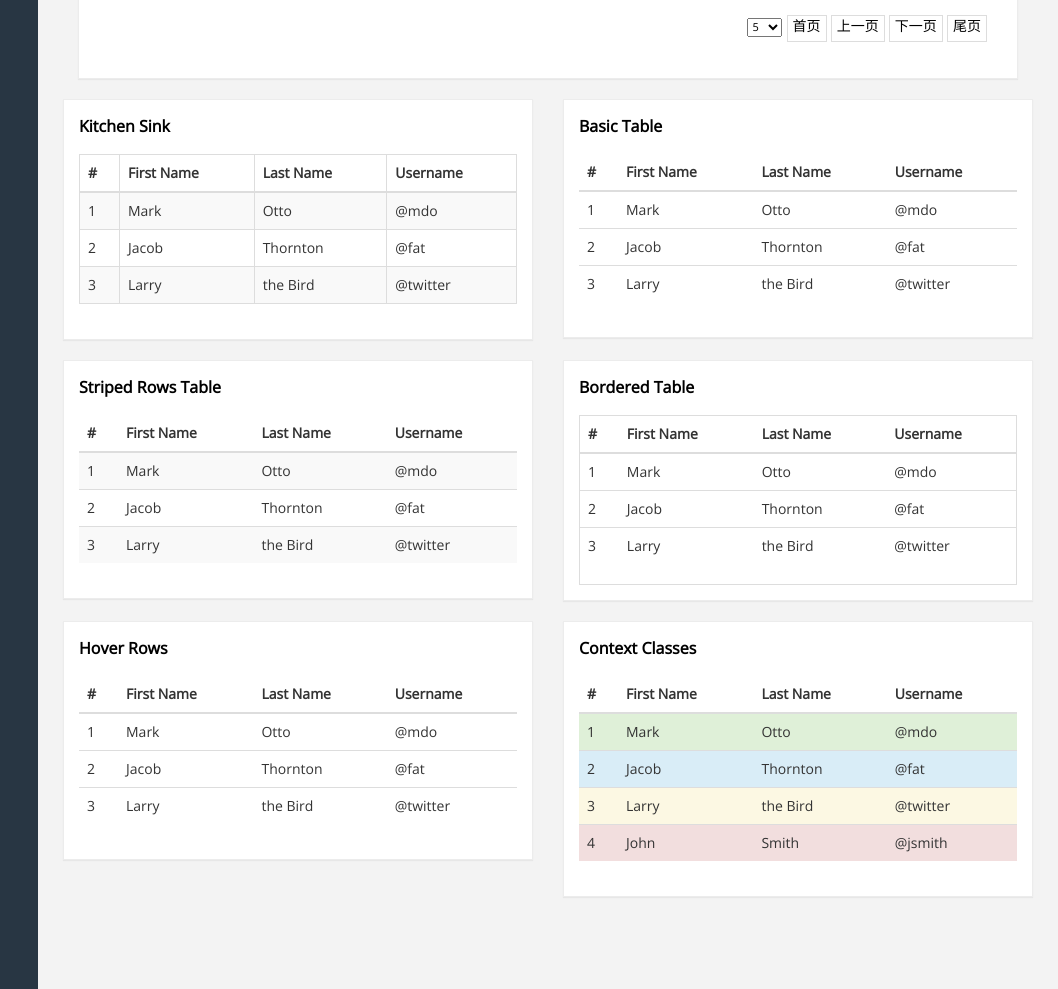
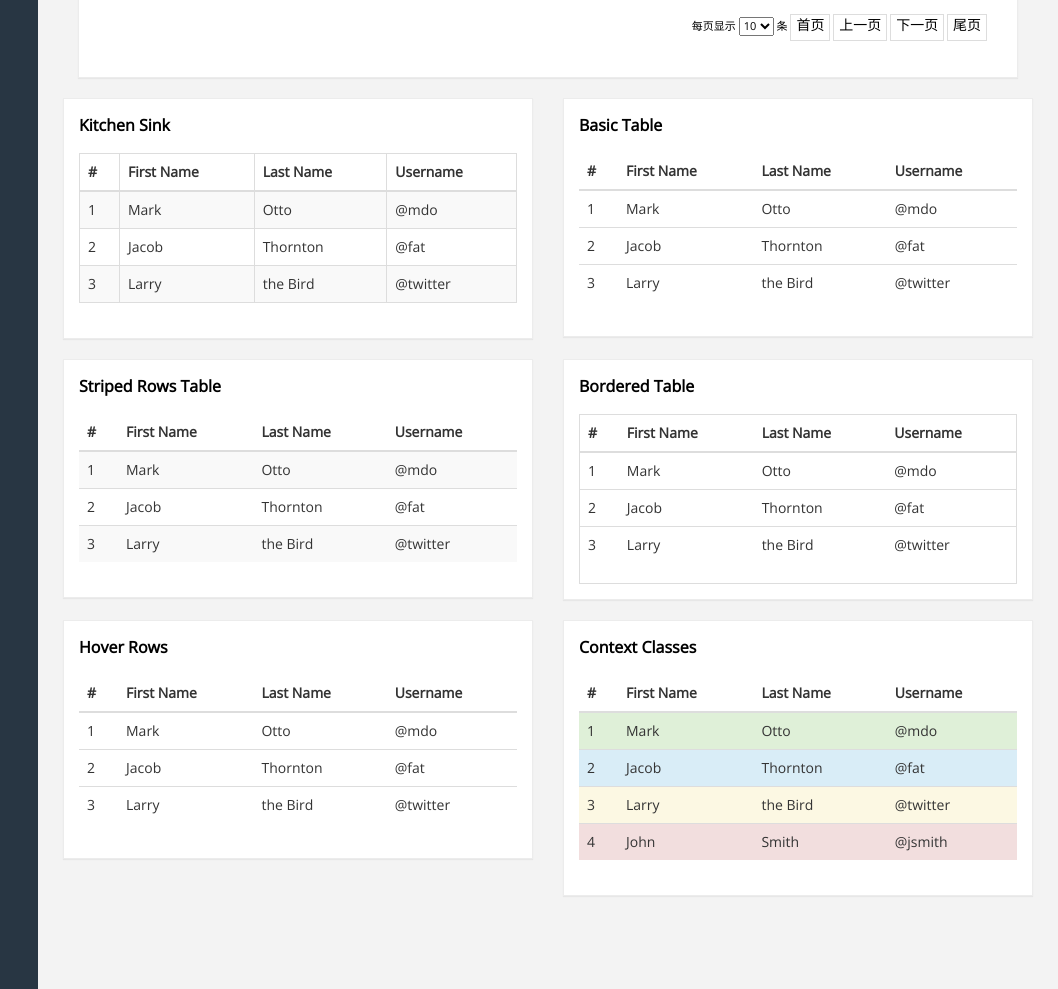
Before and after one commit to hsy5332/automationreport, a Django app: page /automationquery/Appquery in a window 1280 px wide; the page is wider, and only the part inside the window is pictured. Shown: the part 316-1305 px from the top of that part, without its empty margins (222-1280 px from the left). Run offline with Django 3.2, Linux system fonts and the light colour scheme; some libraries are stand-ins or nearby versions.

Commit message:
完成第一个页面

```diff
--- a/automationreport/automationquery/templates/Appquery.html
+++ b/automationreport/automationquery/templates/Appquery.html
@@ -355,20 +355,25 @@
                                     <div id="barcon" class="barcon">
                                         <div id="barcon1" class="barcon1"></div>
                                         <div id="barcon2" class="barcon2">
-                                            <ul>
+                                            <ul style="font-size: 11px;font-weight: normal;">
+                                                每页显示
                                                 <li><select id="jumpWhere"
-                                                            style="font-size: 11px;font-weight: normal;"
                                                             onchange="jumpWhereChange(jumpWhere)">
-                                                    <option value="5" id="onenumber">
-                                                        5
+                                                    <option value="10" id="onenumber">
+                                                        10
                                                     </option>
                                                     <option value="20" id="twonumber">20</option>
                                                     <option value="50" id="threenumber">50</option>
                                                 </select></li>
-                                                <li><a href="javascript:void(0)" id="firstPage" onclick="queryappcase(firstPage)">首页</a></li>
-                                                <li><a href="###" id="prePage">上一页</a></li>
-                                                <li><a href="###" id="nextPage">下一页</a></li>
-                                                <li><a href="javascript:void(0)" id="lastPage" onclick="queryappcase(lastPage)">尾页</a></li>
+                                                条<span id="totalcounts"></span><span id="currentpage"></span>
+                                                <li><a href="javascript:void(0)" id="firstPage"
+                                                       onclick="queryappcase(firstPage)">首页</a></li>
+                                                <li><a href="###" id="prePage" onclick="queryappcase(prePage)">上一页</a>
+                                                </li>
+                                                <li><a href="###" id="nextPage" onclick="queryappcase(nextPage)">下一页</a>
+                                                </li>
+                                                <li><a href="javascript:void(0)" id="lastPage"
+                                                       onclick="queryappcase(lastPage)">尾页</a></li>
                                                 <!--<li><a href="###" id="jumpPage" onclick="jumpPage()">跳转</a></li>-->
                                             </ul>
                                         </div>
--- a/automationreport/static/js/appfunctionquery.js
+++ b/automationreport/static/js/appfunctionquery.js
@@ -1,5 +1,9 @@
+currentpage = 1; //当前显示在第几页
 // 查询数据
 function queryappcase(source) {
+    if (source.id == "jumpWhere" || source.id == "buttonquery" || source.id == "firstPage") {
+        currentpage = 1;
+    }
     var token = String(Date.parse(new Date()) + 86400).substring(0, 10);
     var startdate = document.getElementById("starttime").value.replace(/[^0-9]/ig, "");
     if (startdate.length > 6) {
@@ -31,6 +35,14 @@ function queryappcase(source) {
                     if (displaynumber > requestdatalength) {
                         displaynumber = requestdatalength;
                     }
+                    //totalCount 总页数
+                    if (requestdatalength % displaynumber > 0) {
+                        totalCount = Math.ceil(requestdatalength / displaynumber); //小数上进一位
+                    }
+                    else {
+                        totalCount = requestdatalength / displaynumber;
+                    }
+                    document.getElementById('totalcounts').innerHTML = ' 共 ' + totalCount + ' 页';//页面显示共多少页
                     for (var i = 0; i <= requestdatalength - 1; i++) {
                         var number = JSON.parse(appcasecount.responseText).data[i].id;
                         var caseid = JSON.parse(appcasecount.responseText).data[i].caseid;
@@ -66,6 +78,7 @@ function queryappcase(source) {
                             else {
                                 pagecounts = requestdatalength / displaynumber;
                             }
+                            currentpage = pagecounts;//当前在最后一页则是最后一页
                             // 判断获取的数据，是否刚好等于页数整数的倍数
                             displaylist = [];
                             lastdata = requestdatalength - ((pagecounts - 1) * displaynumber); //最后一页要显示的数据数目
@@ -97,6 +110,85 @@ function queryappcase(source) {
                             queryappcase(firstPage)
                         }
                     }
+                    else if (source.id == "nextPage") {
+                        console.log(currentpage)
+                        displaylist = []; // 先清空整个数组
+                        if (currentpage < totalCount) {
+                            startnextpagelen = currentpage * displaynumber;
+                            endnextpagelen = ((currentpage + 1) * displaynumber);
+                            contrastcount = endnextpagelen - startnextpagelen;
+                            for (var nextcount = 0; nextcount < contrastcount; nextcount++) {
+                                if (startnextpagelen < traversedata.length) {
+                                    displaylist[nextcount] = traversedata[startnextpagelen]; // 把数据放入新的数组，在HTML中创建数据
+                                    startnextpagelen = startnextpagelen + 1;
+                                }
+                            }
+                            draw(displaylist);
+
+                            function draw(displaylist) {
+                                $.each(displaylist, function (i, item) {
+                                    var html = '<tr class="listdata">';
+                                    html += '<td style="font-size: 11px;text-align: center;">' + item.data.id + '</td>';
+                                    html += '<td style="font-size: 11px;text-align: center;">' + item.data.caseid + '</td>';
+                                    html += '<td style="font-size: 11px;text-align: center;">' + item.data.devicesinfos + '</td>';
+                                    html += '<td style="font-size: 11px;text-align: center;">' + item.data.devicesexecute + '</td>';
+                                    html += '<td style="font-size: 11px;text-align: center;">' + item.data.runcasetime + 's' + '</td>';
+                                    html += '<td style="font-size: 11px;text-align: center;">' + item.data.appiumport + '</td>';
+                                    html += '<td style="font-size: 11px;text-align: center;">' + item.data.caseexecute + '</td>';
+                                    html += '<td style="font-size: 11px;text-align: center;">' + item.data.casereport + '</td>';
+                                    html += '<td style="font-size: 11px;text-align: center;">' + item.data.eventid + '</td>';
+                                    html += '<td style="font-size: 11px;text-align: center;">' + item.data.createdtime + '</td>';
+                                    html += '</tr>';
+                                    $('#datapaging').append(html);
+                                });
+                            }
+
+                            currentpage = currentpage + 1;
+                        }
+                        else {
+                            window.alert("这已经是最后一页了,自动跳转到首页");
+                            currentpage = 1;
+                            queryappcase(firstPage)
+                        }
+                    }
+                    else if (source.id == "prePage") {
+                        if (currentpage > 1) {
+                            startnextpagelen = (currentpage - 2) * displaynumber;
+                            endnextpagelen = (currentpage - 1) * displaynumber;
+
+                            contrastcount = endnextpagelen - startnextpagelen; //上一页要显示的数据数量
+                            for (var nextcount = 0; nextcount < contrastcount; nextcount++) {
+                                displaylist[nextcount] = traversedata[startnextpagelen]; // 把数据放入新的数组，在HTML中创建数据
+                                startnextpagelen = startnextpagelen + 1;
+                            }
+                            draw(displaylist);
+
+                            function draw(displaylist) {
+                                $.each(displaylist, function (i, item) {
+                                    var html = '<tr class="listdata">';
+                                    html += '<td style="font-size: 11px;text-align: center;">' + item.data.id + '</td>';
+                                    html += '<td style="font-size: 11px;text-align: center;">' + item.data.caseid + '</td>';
+                                    html += '<td style="font-size: 11px;text-align: center;">' + item.data.devicesinfos + '</td>';
+                                    html += '<td style="font-size: 11px;text-align: center;">' + item.data.devicesexecute + '</td>';
+                                    html += '<td style="font-size: 11px;text-align: center;">' + item.data.runcasetime + 's' + '</td>';
+                                    html += '<td style="font-size: 11px;text-align: center;">' + item.data.appiumport + '</td>';
+                                    html += '<td style="font-size: 11px;text-align: center;">' + item.data.caseexecute + '</td>';
+                                    html += '<td style="font-size: 11px;text-align: center;">' + item.data.casereport + '</td>';
+                                    html += '<td style="font-size: 11px;text-align: center;">' + item.data.eventid + '</td>';
+                                    html += '<td style="font-size: 11px;text-align: center;">' + item.data.createdtime + '</td>';
+                                    html += '</tr>';
+                                    $('#datapaging').append(html);
+                                });
+                            }
+
+                            currentpage = currentpage - 1;
+
+                        } else {
+                            currentpage = 1;
+                            queryappcase(firstPage)
+                        }
+
+                    }
                     else {
                         displaylist = []; // 先清空整个数组
                         for (var y = 0; y < displaynumber; y++) {
@@ -125,7 +217,10 @@ function queryappcase(source) {
                 } else {
                     window.alert("没有获取到任何数据");
                 }
+                console.log(currentpage)
+                document.getElementById('currentpage').innerHTML = '，第 ' + currentpage + ' 页';//页面显示当前页面
             }
+
         }
     }
     else {
```
